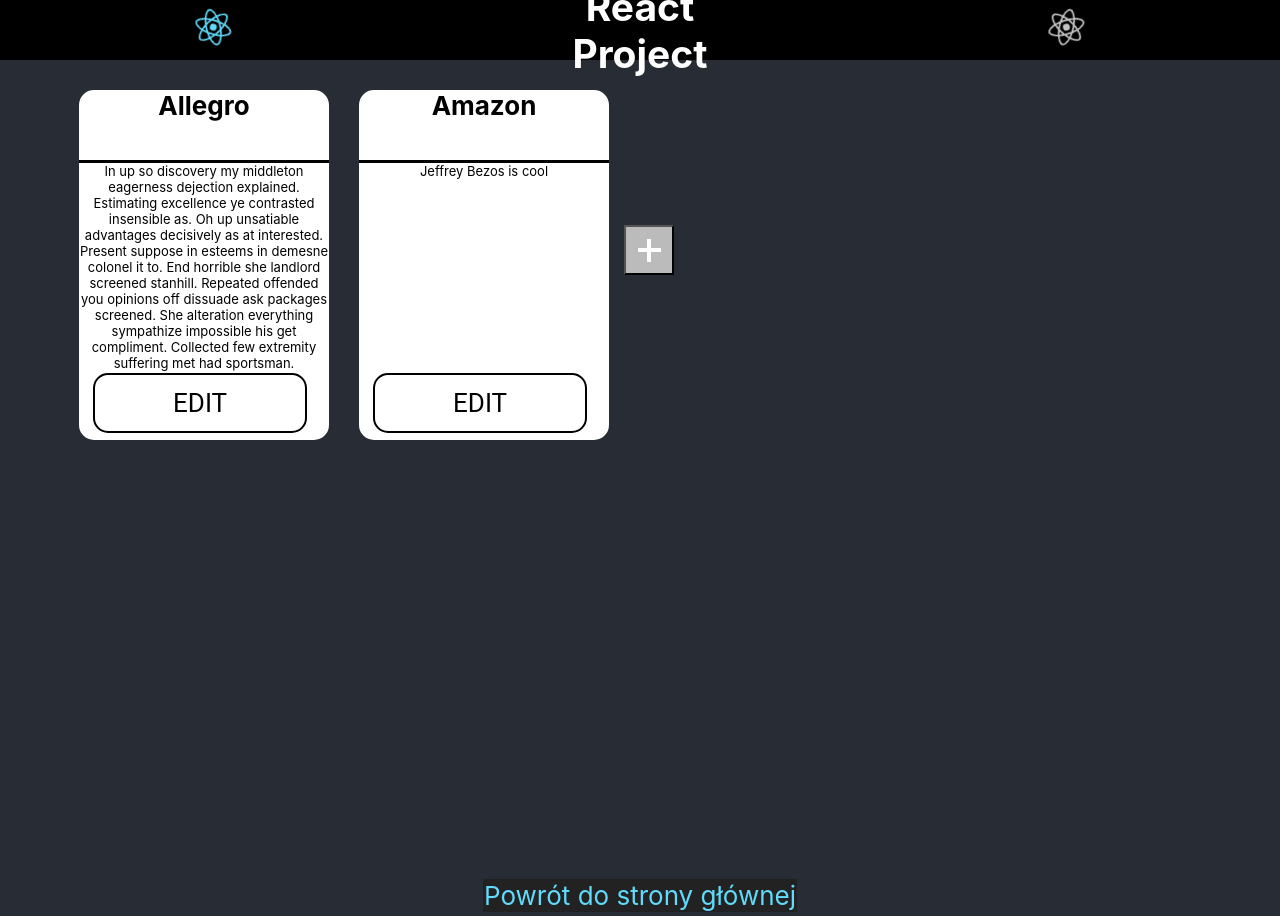
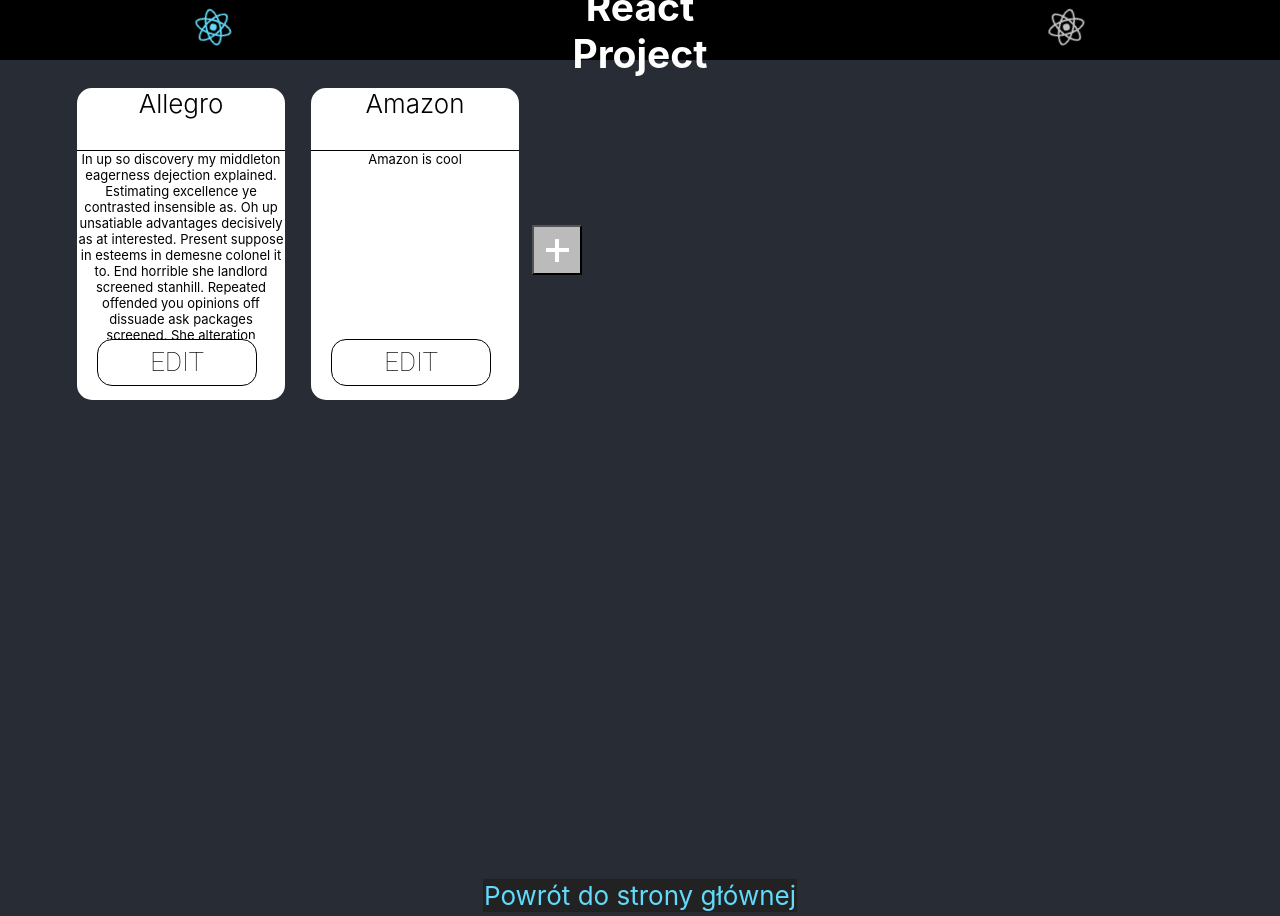
Before and after one commit to DJ-Chemik/Mercurius, a React (Create React App) app in the folder front/: page /help in a window 1280 px wide. Built offline with nearby package versions, Linux system fonts and the light colour scheme.

Commit message:
[RDT-15] Style components

```diff
--- a/front/src/components/App/Help/Help.tsx
+++ b/front/src/components/App/Help/Help.tsx
@@ -1,11 +1,10 @@
-import { useEffect, useState } from "react";
+import { useState } from "react";
 import { Switch, Route, BrowserRouter as Router } from "react-router-dom";
-import { convertTypeAcquisitionFromJson } from "typescript";
 import { v4 as uuid_v4 } from "uuid";
 import Button from "../../UI/Button/Button";
 import Header from "../../UI/Header/Header";
 import RouteLink from "../../UI/RouteLink/RouteLink.styled";
-import EditTabs from "../../UI/Tabs/EditTabs";
+import EditTabs from "../../UI/Tabs/EditTabs/EditTabs";
 import Tabs from "../../UI/Tabs/Tabs";
 import { APP_PAGE } from "../App";
 import { HelpStyled } from "./Help.styled";
@@ -15,8 +14,10 @@
 /* ONLY FOR DEVELOPING PROCESS */
 const sampleElements = [
     { id: uuid_v4(), name: "Allegro", content: "In up so discovery my middleton eagerness dejection explained. Estimating excellence ye contrasted insensible as. Oh up unsatiable advantages decisively as at interested. Present suppose in esteems in demesne colonel it to. End horrible she landlord screened stanhill. Repeated offended you opinions off dissuade ask packages screened. She alteration everything sympathize impossible his get compliment. Collected few extremity suffering met had sportsman." },
-    { id: uuid_v4(), name: "Amazon", content: "Jeffrey Bezos is cool"},
+    { id: uuid_v4(), name: "Amazon", content: "Amazon is cool"},
 ];
+
+/* END OF DEVELOPER SECTION */
 
 export interface PackageData {
     id: string;
@@ -25,9 +26,6 @@
 };
 
 const Help = () => {
-    //Variables
-    const LOCAL_STORAGE_KEY = 'elements';
-
     //States
     const [elements, setElements] = useState<PackageData[]>(sampleElements);
 
@@ -54,10 +52,6 @@
         }
     }
 
-    useEffect(() => {
-        localStorage.setItem(LOCAL_STORAGE_KEY, JSON.stringify(elements))
-    }, [elements]);
-
     return (
         <HelpStyled>
             <Header />
--- /dev/null
+++ b/front/src/components/UI/Tabs/EditTabs/EditTabs.styled.ts
@@ -0,0 +1,40 @@
+import styled from "styled-components";
+
+export const EditTabsButtonStyled = styled.button`
+  appearance: none;
+  -webkit-appearance: none;
+
+  padding: 10px;
+  border: none;
+  background-color: #3f51b5;
+  color: #fff;
+  font-weight: 600;
+  border-radius: 5px;
+  width: 100%;
+  cursor: pointer;
+`
+
+export const EditTabsInputStyled = styled.input`
+  appearance: none;
+  -webkit-appearance: none;
+  padding: 10px;
+  margin: 0.3em;
+  width: 100%;
+  border-radius: 5px;
+  box-sizing: border-box;
+  border: none;
+`
+
+export const EditTabsInputWideStyled = styled.textarea`
+  font-family: inherit;
+  resize: none;
+  appearance: none;
+  -webkit-appearance: none;
+  padding: 10px;
+  margin: 0.3em;
+  width: 100%;
+  height: 100px;
+  border-radius: 5px;
+  box-sizing: border-box;
+  border: none;
+`
--- a/front/src/components/UI/Tabs/EditTabs.tsx
+++ b/front/src/components/UI/Tabs/EditTabs/EditTabs.tsx
@@ -1,14 +1,10 @@
 import { useState } from 'react';
-import { Link } from 'react-router-dom';
-import { PackageData } from '../../App/Help/Help';
-import './Tabs.styled.ts';
+import { PackageData } from '../../../App/Help/Help';
+import { EditTabsButtonStyled, EditTabsInputStyled, EditTabsInputWideStyled} from './EditTabs.styled';
 
 const EditTabs = (props: any) => {
-  console.log(props.location.state.element);
-
   //destructure the element
   const [state, setState] = useState<PackageData>(props.location.state.element);
-
 
   const updateElement = (e: any) => {
     e.preventDefault();
@@ -21,27 +17,27 @@
     props.updateElementHandler(state);
     props.history.push("/help");
 
-    //TO BE IMPLEMENTED
-
   };
   return (
     <div>
-      <h2>Edit Element</h2>
-
       <form onSubmit={updateElement}>
-        <input type="text"
+        Name:
+        <EditTabsInputStyled type="text"
         name="name"
         placeholder='Name'
         value={state.name}
         onChange={(e) => setState({ id: state.id, name: e.target.value, content: state.content })} />
 
-        <input type="text"
-        name="name"
-        placeholder='Name'
+        Content:
+        <EditTabsInputWideStyled
+        name="content"
+        placeholder='Content'
         value={state.content}
+        contentEditable='true'
         onChange={(e) => setState({ id: state.id, name: state.name, content: e.target.value })} />
 
-        <button>Edit</button>
+        <EditTabsButtonStyled>Edit</EditTabsButtonStyled>
+
       </form>
     </div>
   )
--- a/front/src/components/UI/Tabs/EditTabsButton.styled.ts
+++ b/front/src/components/UI/Tabs/EditTabsButton/EditTabsButton.styled.ts
@@ -2,15 +2,14 @@
 
 export const EditButtonStyled = styled.div`
   display:inline-block;
-  padding:0.5em 3em;
-  border:0.1em solid #000000;
+  padding:0.3em 2em;
+  border:0.05em solid #000000;
   margin:0 0.3em 0.3em 0;
   box-sizing: border-box;
   border-radius: 15px;
-  text-decoration:none;
-  text-transform:uppercase;
+  text-transform : uppercase;
   font-family:'Roboto',sans-serif;
-  font-weight:400;
+  font-weight: 100;
   color:black;
   text-align : center;
   transition: all 0.15s;
--- a/front/src/components/UI/Tabs/Tabs.styled.ts
+++ b/front/src/components/UI/Tabs/Tabs.styled.ts
@@ -8,19 +8,19 @@
 `
 
 export const SingleTab = styled.div`
-  margin: 15px ;
+  margin: 0.5em ;
   background-color: white;
-  height: 350px;
-  width: 250px;
+  height: 12em;
+  width: 8em;
   border-radius: 15px;
-  color:black;
+  color : black;
   float: left;
 `
 
 export const TitleStyled = styled.div`
   height: 20%;
-  border-bottom: solid;
-  font-weight: bold;
+  border-bottom: solid 0.5px;
+  font-weight: 300;
 `
 
 export const ContentStyled = styled.div`
--- a/front/src/components/UI/Tabs/Tabs.tsx
+++ b/front/src/components/UI/Tabs/Tabs.tsx
@@ -1,7 +1,7 @@
 import PropTypes from 'prop-types';
 import {Link} from 'react-router-dom';
 import { PackageData } from '../../App/Help/Help';
-import EditTabsButton from './EditTabsButton';
+import EditTabsButton from './EditTabsButton/EditTabsButton';
 import { AddStyled, ContentStyled, SingleTab, TabsStyled, TitleStyled } from "./Tabs.styled";
 import './Tabs.styled.ts';
 
```
Also changed, not shown: front/src/components/UI/Tabs/EditTabsButton/EditTabsButton.tsx (renamed from front/src/components/UI/Tabs/EditTabsButton.tsx).
